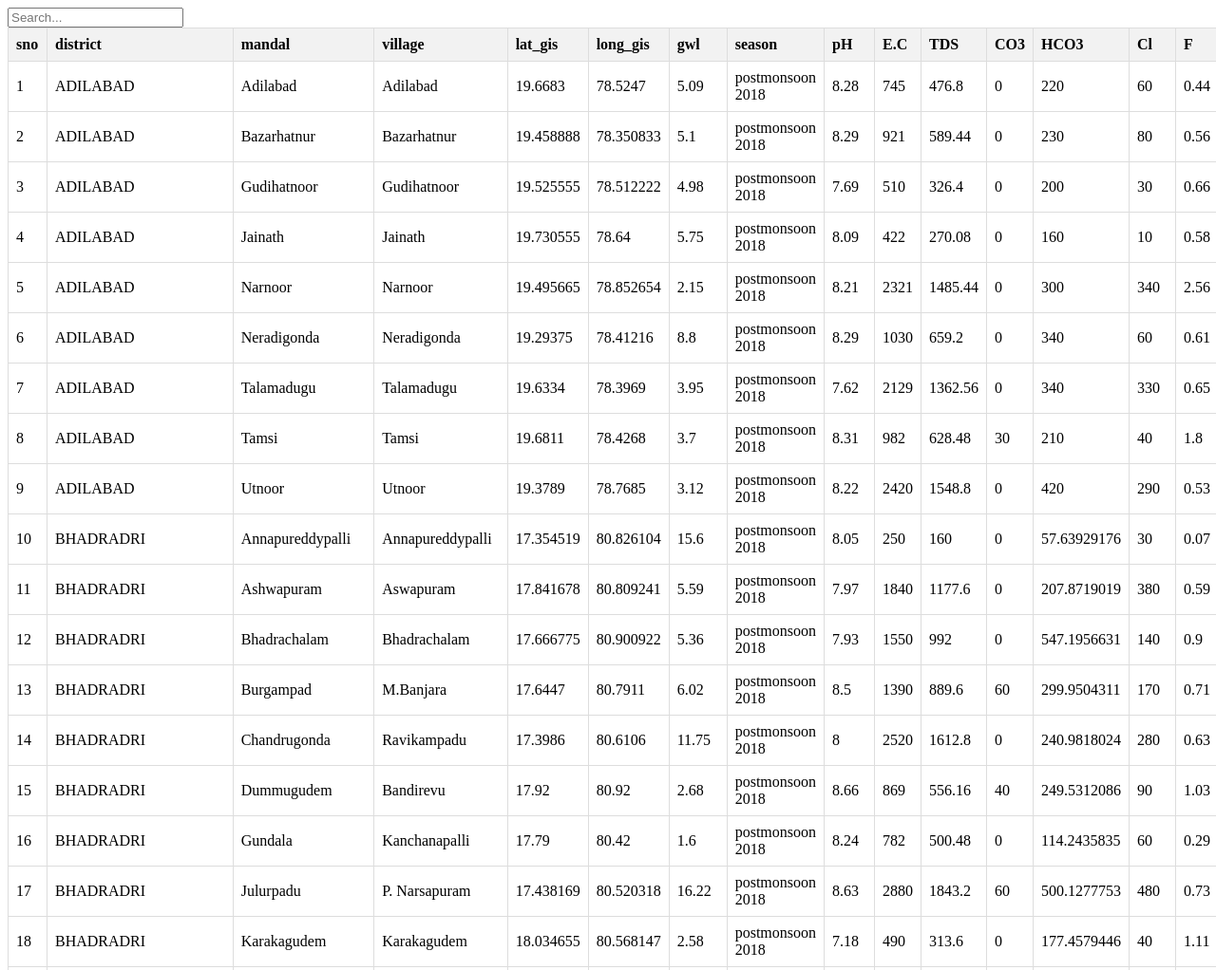
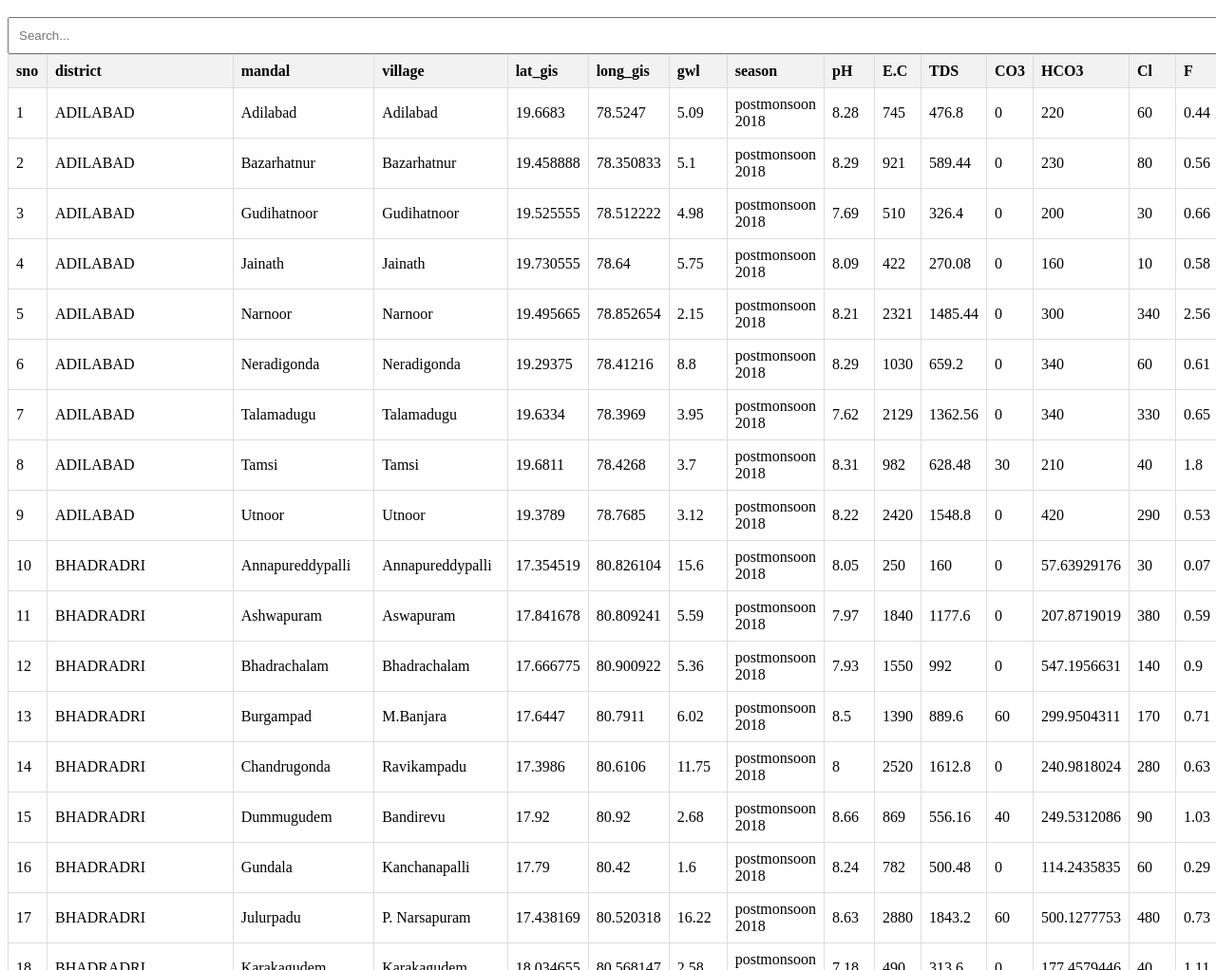
Before and after one commit to satvik-vs/WaterQualityIndex, a plain HTML site: page index.html in a window 1280 px wide. Shown: the top 1022 px of the page at 95% size. Drawn offline with Linux system fonts and the light colour scheme.

Commit message:
Update index.html

```diff
--- a/index.html
+++ b/index.html
@@ -19,6 +19,13 @@
 
         th {
             background-color: #f2f2f2;
+        }
+
+        /* Style for the search input */
+        #searchInput {
+            width: 100%;
+            padding: 10px;
+            margin-top: 10px;
         }
     </style>
 </head>
@@ -63,11 +70,13 @@
                 // Populate the table with data rows
                 for (let i = 1; i < rows.length; i++) {
                     const values = rows[i].split(',');
-                    const row = datasetTable.insertRow(-1); // Append row to table
+                    const row = document.createElement("tr"); // Create a new row
                     values.forEach(value => {
-                        const cell = row.insertCell(-1); // Append cell to row
+                        const cell = document.createElement("td"); // Create a new cell
                         cell.textContent = value;
+                        row.appendChild(cell); // Append cell to row
                     });
+                    tableBody.appendChild(row); // Append row to table body
                 }
 
                 // Add an event listener to the search input for filtering rows
```
